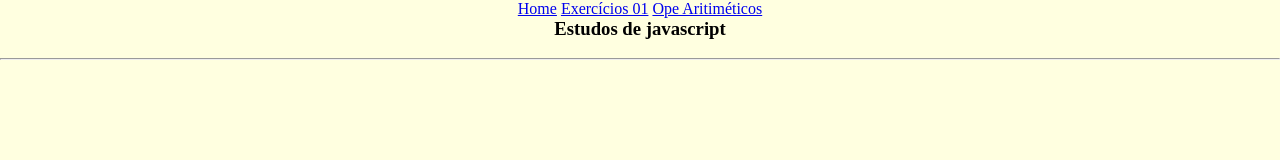
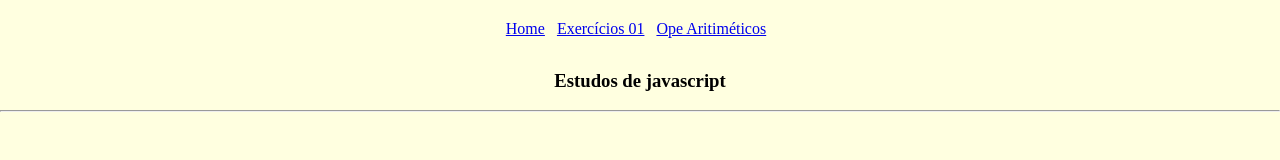
Before and after one commit to AleSouza7/ConhecimentoJavascript, a plain HTML site: page index.html in a window 1280 px wide. Drawn offline with Linux system fonts and the light colour scheme.

Commit message:
Update style.css

```diff
--- a/css/style.css
+++ b/css/style.css
@@ -8,3 +8,13 @@ body{
     text-align: center;
     background-color: lightyellow;
 }
+.menu{
+    height: 50px;
+    padding-top: 20px;
+    text-align: center;
+}
+
+.menu a{
+    text-decoration: underline;
+    padding-right: 8px;
+}
```
